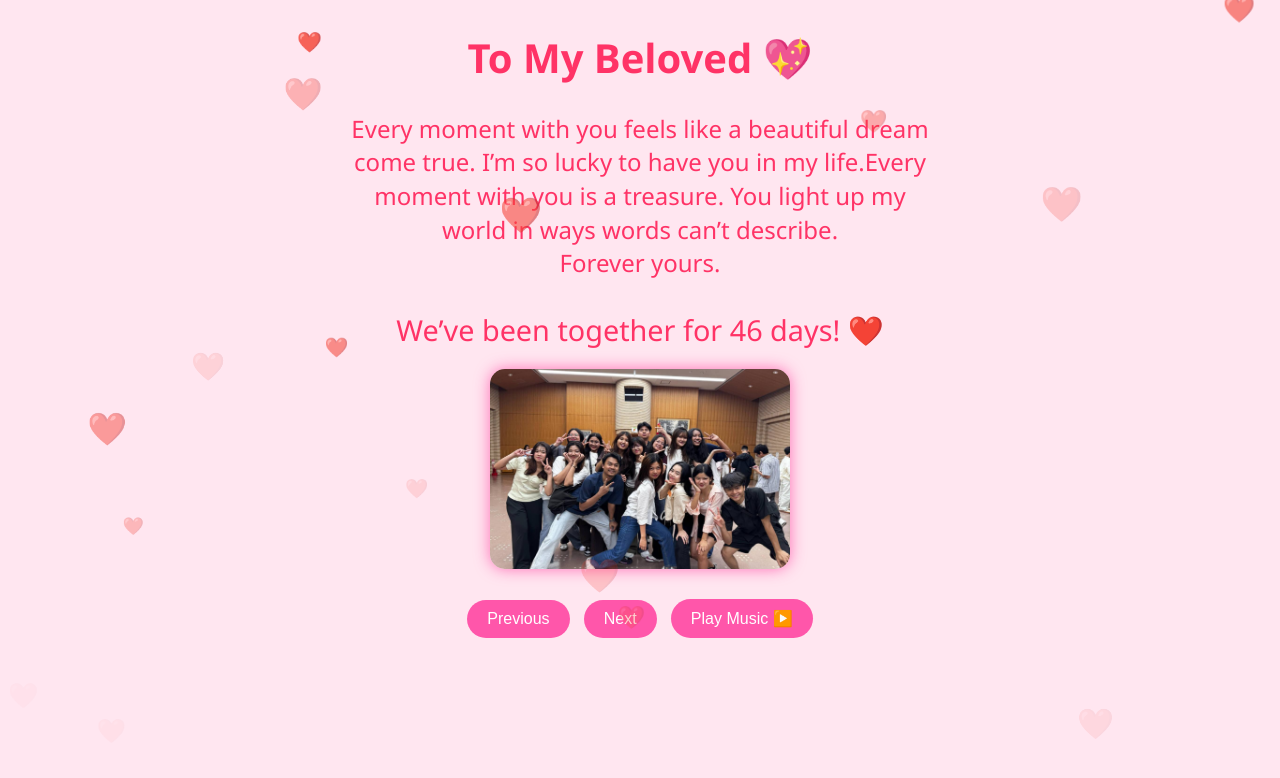
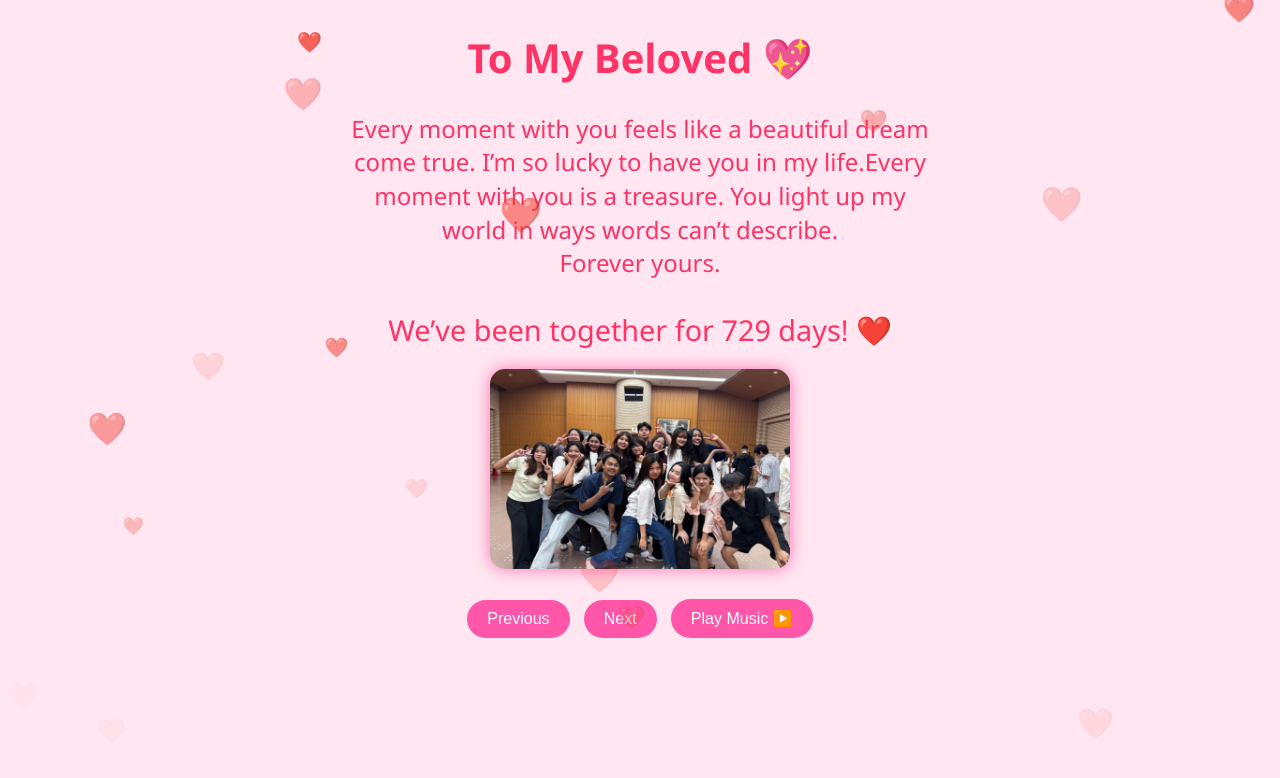
Before and after one commit to Sam-yy/For-my-love, a plain HTML site: page index.html in a window 1280 px wide. Drawn offline with Linux system fonts and the light colour scheme.

Commit message:
Update index.html

```diff
--- a/index.html
+++ b/index.html
@@ -112,7 +112,7 @@ I’m so lucky to have you in my life.Every moment with you is a treasure. You l
 <script>
 // --- Anniversary Countdown ---
 function updateCountdown() {
- const anniversary = new Date(2025, 4, 24); // Month is 0-based: 0 = Jan, 4 = May
+ const anniversary = new Date(2023, 6, 11); // Month is 0-based: 0 = Jan, 4 = May
  // ← Replace with your special date
   const now = new Date();
   const diff = now - anniversary;
```
